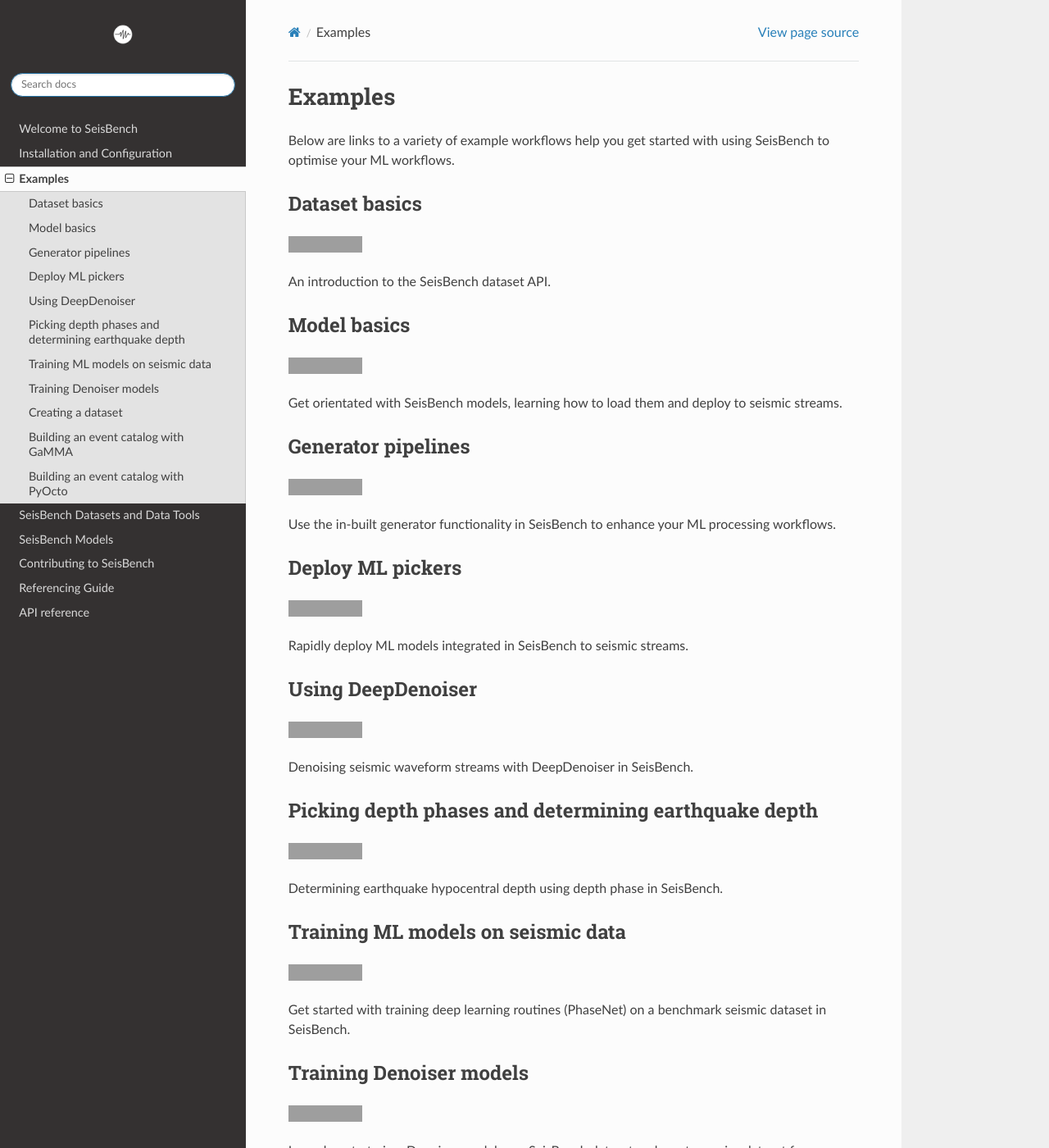
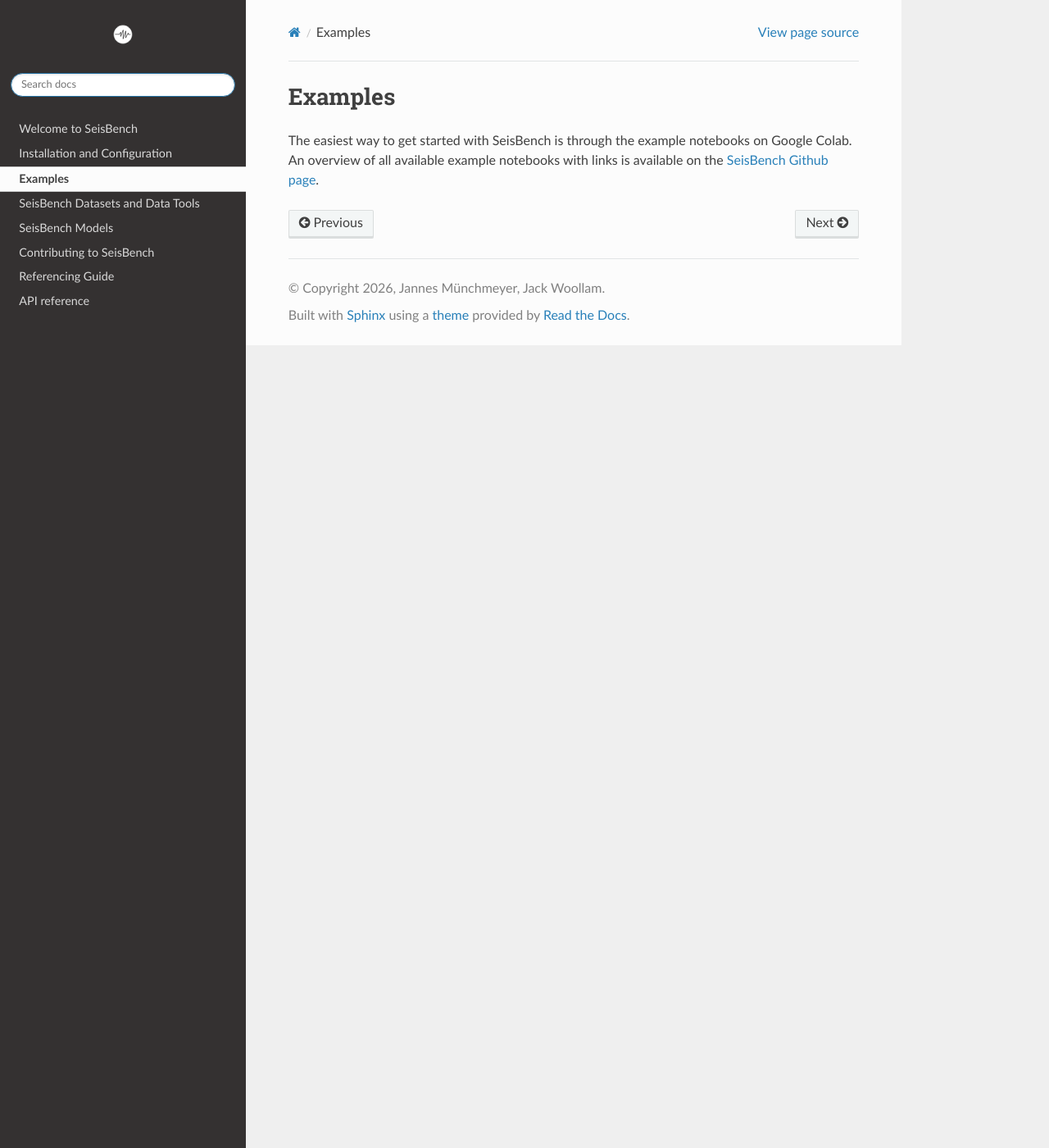
Before and after one commit to seisbench/seisbench, a Sphinx documentation site: the page built from docs/pages/examples.rst, in a window 1280 px wide and 1400 px high. Shown: the whole window at 82% size. Built offline with Sphinx 7.4.7 and the Read the Docs theme 3.1.0, drawn with Linux system fonts in a browser that asks for light colours; some of the changed text lies outside the part shown; grey boxes are pictures that could not be loaded.

Commit message:
Refactor example overviews:
- Structure examples by topic to account for the substantial increase in models available by now.
- Remove overviews in examples/README.md and the documentation. This avoids having to maintain duplicate lists.

```diff
--- a/docs/pages/examples.rst
+++ b/docs/pages/examples.rst
@@ -3,161 +3,6 @@
 Examples
 ========
 
-Below are links to a variety of example workflows help you get started with using
-SeisBench to optimise your ML workflows.
-
-.. _dataset_basics:
-
-Dataset basics
---------------
-.. raw:: html
-
-    <embed>
-        <a href="https://colab.research.google.com/github/seisbench/seisbench/blob/main/examples/01a_dataset_basics.ipynb">
-            <img src="https://colab.research.google.com/assets/colab-badge.svg" alt="Open In Colab"/>
-        </a>
-    </embed>
-
-An introduction to the SeisBench dataset API.
-
-
-.. _model_basics:
-
-Model basics
-------------
-.. raw:: html
-
-    <embed>
-        <a href="https://colab.research.google.com/github/seisbench/seisbench/blob/main/examples/01b_model_api.ipynb">
-            <img src="https://colab.research.google.com/assets/colab-badge.svg" alt="Open In Colab"/>
-        </a>
-    </embed>
-
-Get orientated with SeisBench models, learning how to load them and deploy to seismic streams.
-
-
-.. _generator_pipelines:
-
-Generator pipelines
--------------------
-.. raw:: html
-
-    <embed>
-        <a href="https://colab.research.google.com/github/seisbench/seisbench/blob/main/examples/01c_generator_pipelines.ipynb">
-            <img src="https://colab.research.google.com/assets/colab-badge.svg" alt="Open In Colab"/>
-        </a>
-    </embed>
-
-Use the in-built generator functionality in SeisBench to enhance your ML processing workflows.
-
-
-.. _applied_stream_picking:
-
-Deploy ML pickers
------------------
-.. raw:: html
-
-    <embed>
-        <a href="https://colab.research.google.com/github/seisbench/seisbench/blob/main/examples/02a_deploy_model_on_streams_example.ipynb">
-            <img src="https://colab.research.google.com/assets/colab-badge.svg" alt="Open In Colab"/>
-        </a>
-    </embed>
-
-Rapidly deploy ML models integrated in SeisBench to seismic streams.
-
-
-.. _using_deep_denoiser:
-
-Using DeepDenoiser
-------------------
-.. raw:: html
-
-    <embed>
-        <a href="https://colab.research.google.com/github/seisbench/seisbench/blob/main/examples/02b_deep_denoiser.ipynb">
-            <img src="https://colab.research.google.com/assets/colab-badge.svg" alt="Open In Colab"/>
-        </a>
-    </embed>
-
-Denoising seismic waveform streams with DeepDenoiser in SeisBench.
-
-.. _depth_phases:
-
-Picking depth phases and determining earthquake depth
------------------------------------------------------
-.. raw:: html
-
-    <embed>
-        <a href="https://colab.research.google.com/github/seisbench/seisbench/blob/main/examples/02c_depth_phases.ipynb">
-            <img src="https://colab.research.google.com/assets/colab-badge.svg" alt="Open In Colab"/>
-        </a>
-    </embed>
-
-Determining earthquake hypocentral depth using depth phase in SeisBench.
-
-.. _training_phasenet:
-
-Training ML models on seismic data
-----------------------------------
-.. raw:: html
-
-    <embed>
-        <a href="https://colab.research.google.com/github/seisbench/seisbench/blob/main/examples/03a_training_phasenet.ipynb">
-            <img src="https://colab.research.google.com/assets/colab-badge.svg" alt="Open In Colab"/>
-        </a>
-    </embed>
-
-Get started with training deep learning routines (PhaseNet) on a benchmark seismic dataset in SeisBench.
-
-.. _training_denoiser:
-
-Training Denoiser models
-------------------------
-.. raw:: html
-
-    <embed>
-        <a href="https://colab.research.google.com/github/seisbench/seisbench/blob/main/examples/03e_training_denoiser.ipynb">
-            <img src="https://colab.research.google.com/assets/colab-badge.svg" alt="Open In Colab"/>
-        </a>
-    </embed>
-
-Learn how to train a Denoiser model on a SeisBench dataset and create a noise dataset from continuous seismic data.
-
-
-.. _creating_a_dataset:
-
-Creating a dataset
-------------------
-.. raw:: html
-
-    <embed>
-        <a href="https://colab.research.google.com/github/seisbench/seisbench/blob/main/examples/03b_creating_a_dataset.ipynb">
-            <img src="https://colab.research.google.com/assets/colab-badge.svg" alt="Open In Colab"/>
-        </a>
-    </embed>
-
-Learn how to create a dataset in SeisBench, using build-in functions and the obspy FDSN client as data source.
-
-Building an event catalog with GaMMA
-------------------------------------
-.. raw:: html
-
-    <embed>
-        <a href="https://colab.research.google.com/github/seisbench/seisbench/blob/main/examples/03c_catalog_seisbench_gamma.ipynb">
-            <img src="https://colab.research.google.com/assets/colab-badge.svg" alt="Open In Colab"/>
-        </a>
-    </embed>
-
-Learn how to create an event catalog from raw waveforms and the metadata using SeisBench and the GaMMA associator.
-
-
-Building an event catalog with PyOcto
--------------------------------------
-.. raw:: html
-
-    <embed>
-        <a href="https://colab.research.google.com/github/seisbench/seisbench/blob/main/examples/03d_catalog_seisbench_pyocto.ipynb">
-            <img src="https://colab.research.google.com/assets/colab-badge.svg" alt="Open In Colab"/>
-        </a>
-    </embed>
-
-Learn how to create an event catalog from raw waveforms and the metadata using SeisBench and the PyOcto associator.
+The easiest way to get started with SeisBench is through the example notebooks on Google Colab.
+An overview of all available example notebooks with links is available on the `SeisBench Github page
+<https://github.com/seisbench/seisbench/blob/main/README.md>`_.
```
Also changed, not shown: README.md (+48 -17 lines), examples/README.md.
